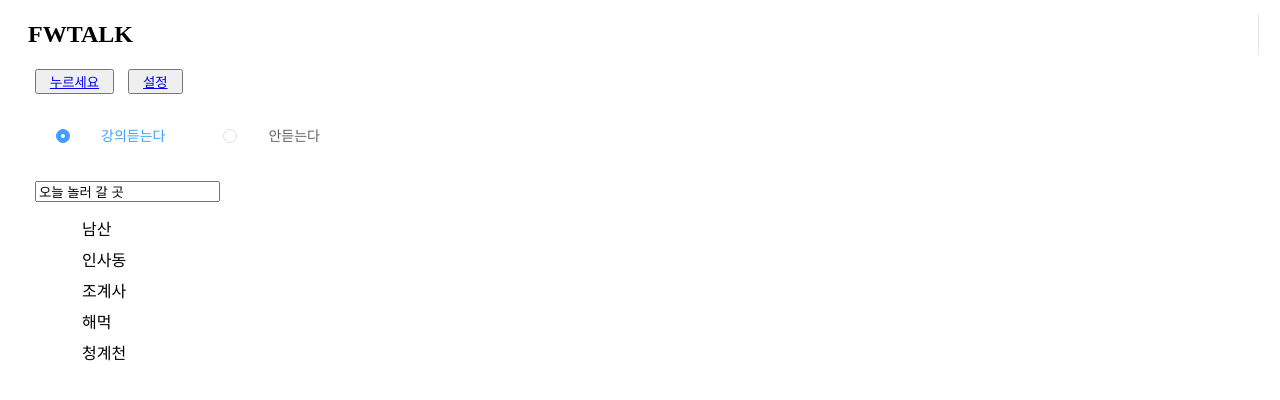
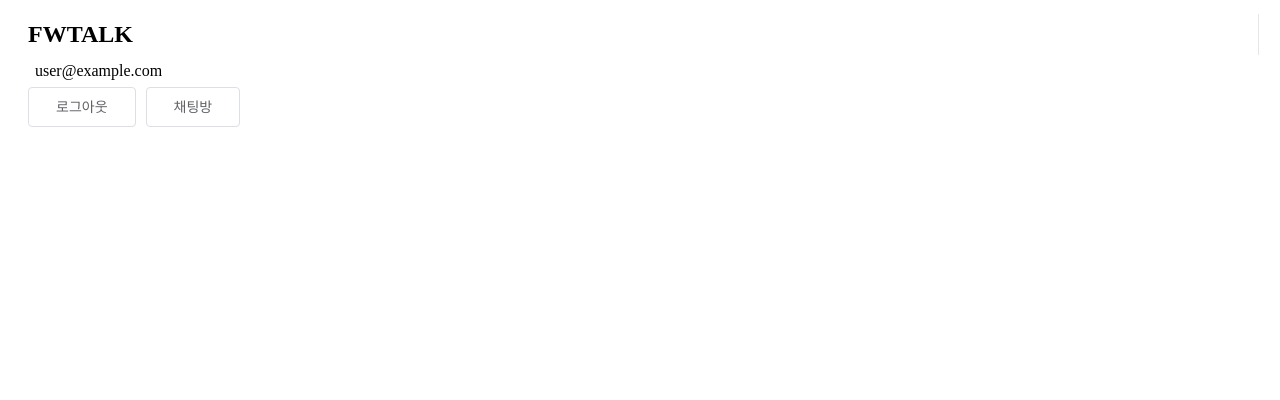
Before and after one commit to c10q/vue_cli, a Vue app: page / in a window 1280 px wide. Shown: the top 400 px of the page. Built offline with nearby package versions, Linux system fonts and the light colour scheme; no server answers; sample sign-in values are in the browser's storage.

Commit message:
홈에 유저정보 출력

```diff
--- a/src/views/Home.vue
+++ b/src/views/Home.vue
@@ -1,38 +1,28 @@
 <template>
   <div class="home">
-    <button>
-      <router-link to="/about">누르세요</router-link>
-    </button>
-    <button>
-      <router-link to="/settings">설정</router-link>
-    </button>
-    <div>
-      <el-radio v-model="radio" label="1">강의듣는다</el-radio>
-      <el-radio v-model="radio" label="2">안듣는다</el-radio>
-    </div>
-    <input type="text" v-model="msg">
-    <ul>
-      <li v-for="(item, index) in items" v-bind:key="index">
-        {{ item.message }}
-      </li>
-    </ul>
+    <p>{{ userMail }}</p>
+    <el-button @click="signOut">로그아웃</el-button>
+    <el-button @click="chat">채팅방</el-button>
   </div>
 </template>
 
 <script>
 
+import firebase from "firebase";
+
 export default {
   name: 'Home',
   data() {
+    const user = firebase.auth().currentUser;
     return {
       radio: '1',
-      msg: '오늘 놀러 갈 곳',
+      userMail: user.email,
       items: [
-        {message: '남산'},
-        {message: '인사동'},
-        {message: '조계사'},
-        {message: '해먹'},
-        {message: '청계천'},
+        {message: ''},
+        {message: ''},
+        {message: ''},
+        {message: ''},
+        {message: ''},
       ]
     }
   },
@@ -49,6 +39,14 @@ export default {
     signUp() {
       this.$router.push('/signUp')
     },
+    chat() {
+      this.$router.push('/chat')
+    },
+    signOut() {
+      firebase.auth().signOut().then(() => {
+        this.$router.replace('/signIn')
+      })
+    }
   }
 }
 </script>
```
